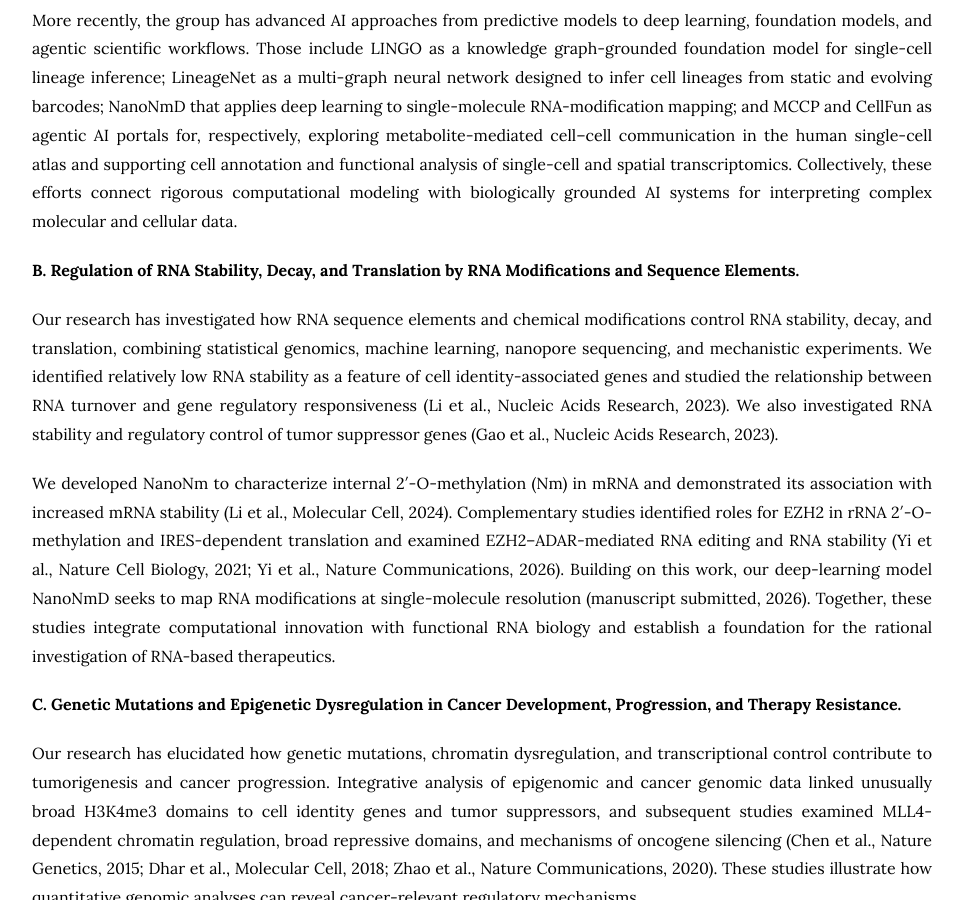
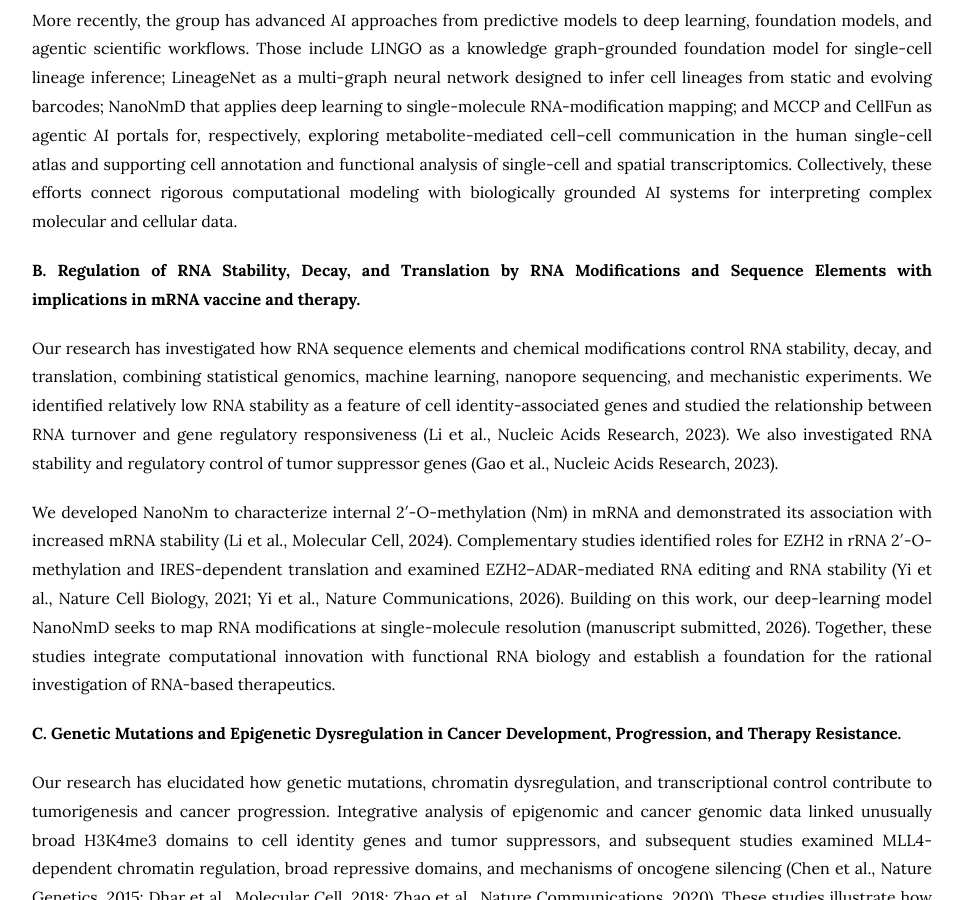
Before and after one commit to kaifuchenlab/kaifuchenlab.github.io, a Jekyll site: the page built from 1.research/index.md, in a window 1280 px wide and 900 px high, scrolled down 936 px. Shown: the whole window, without its empty margins (158-1121 px from the left). Built offline with Jekyll 4.4.1, drawn with Linux system fonts in a browser that asks for light colours.

Commit message:
Update index.md

```diff
--- a/1.research/index.md
+++ b/1.research/index.md
@@ -17,7 +17,7 @@ The group has developed more than 30 bioinformatics methods and tools for epigen
 
 More recently, the group has advanced AI approaches from predictive models to deep learning, foundation models, and agentic scientific workflows. Those include LINGO as a knowledge graph-grounded foundation model for single-cell lineage inference; LineageNet as a multi-graph neural network designed to infer cell lineages from static and evolving barcodes; NanoNmD that applies deep learning to single-molecule RNA-modification mapping; and MCCP and CellFun as agentic AI portals for, respectively, exploring metabolite-mediated cell–cell communication in the human single-cell atlas and supporting cell annotation and functional analysis of single-cell and spatial transcriptomics. Collectively, these efforts connect rigorous computational modeling with biologically grounded AI systems for interpreting complex molecular and cellular data.
 
-**B. Regulation of RNA Stability, Decay, and Translation by RNA Modifications and Sequence Elements.**
+**B. Regulation of RNA Stability, Decay, and Translation by RNA Modifications and Sequence Elements with implications in mRNA vaccine and therapy.**
 
 Our research has investigated how RNA sequence elements and chemical modifications control RNA stability, decay, and translation, combining statistical genomics, machine learning, nanopore sequencing, and mechanistic experiments. We identified relatively low RNA stability as a feature of cell identity-associated genes and studied the relationship between RNA turnover and gene regulatory responsiveness (Li et al., Nucleic Acids Research, 2023). We also investigated RNA stability and regulatory control of tumor suppressor genes (Gao et al., Nucleic Acids Research, 2023).
 
```
